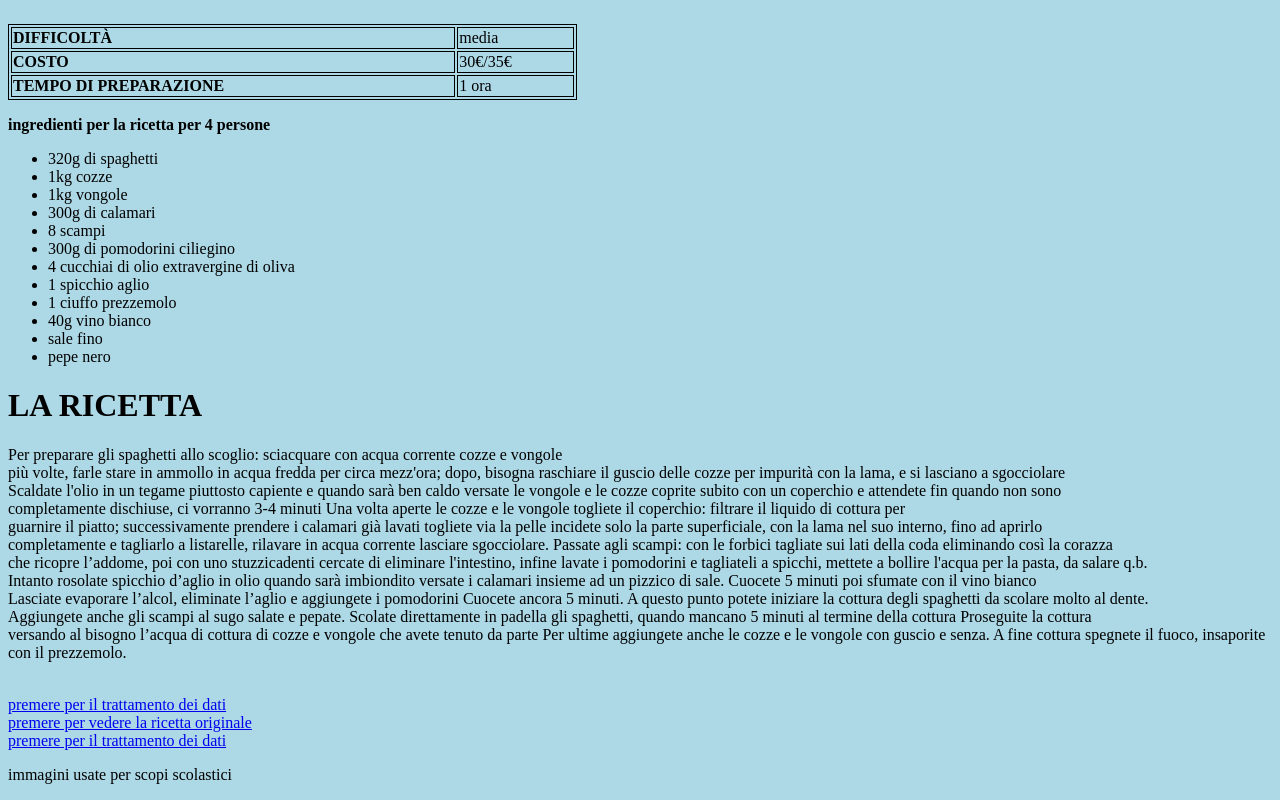
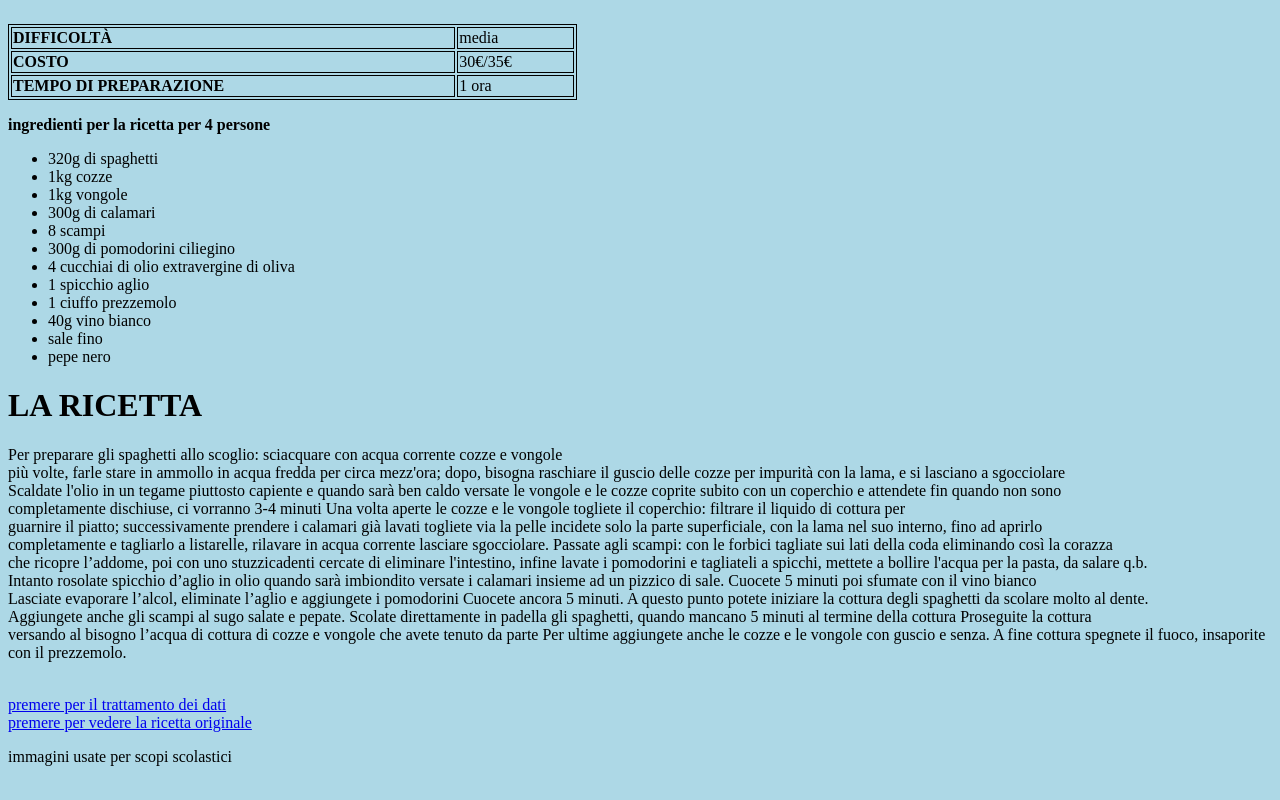
Before and after one commit to Damianomonfo/damiano.github.io, a plain HTML site: page ricetta/home.html in a window 1280 px wide. Shown: the part 414-1214 px from the top of the page. Drawn offline with Linux system fonts and the light colour scheme.

Commit message:
Update home.html

```diff
--- a/ricetta/home.html
+++ b/ricetta/home.html
@@ -80,8 +80,6 @@
   <br>
   <a href="https://ricette.giallozafferano.it/Spaghetti-allo-scoglio"> premere per vedere la ricetta originale</a>
   <br>
-  <a href="index.html"> premere per il trattamento dei dati</a>
-  <br>
   <p> immagini usate per scopi scolastici </p>
 </body>
 
```
